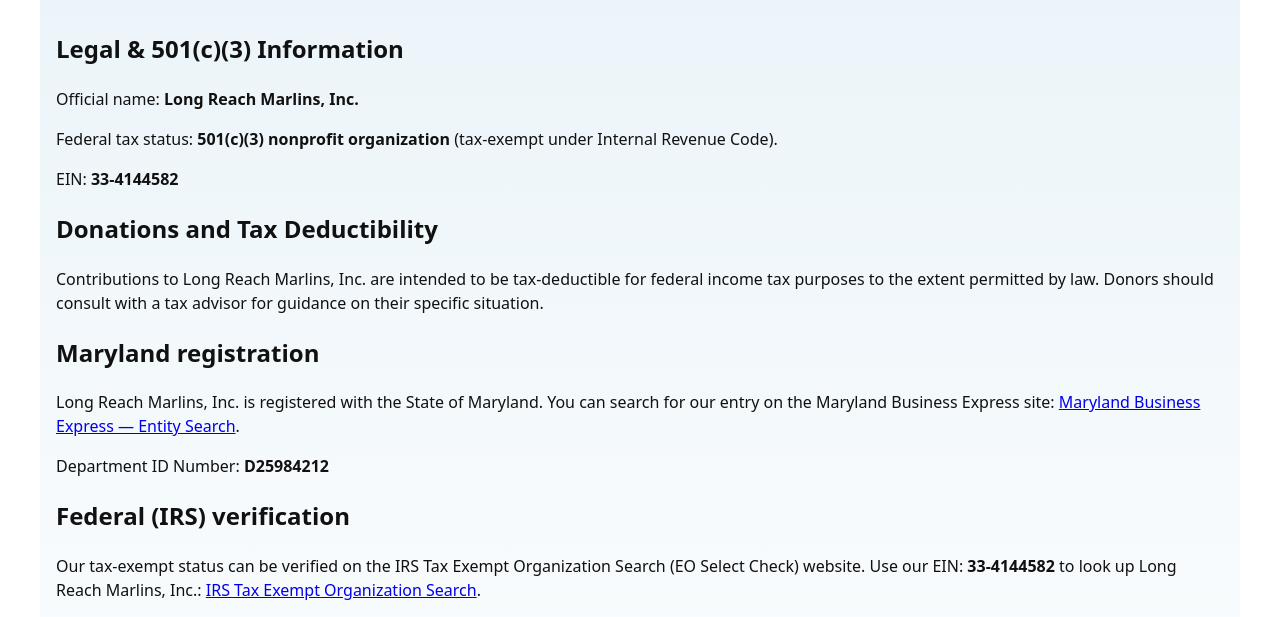
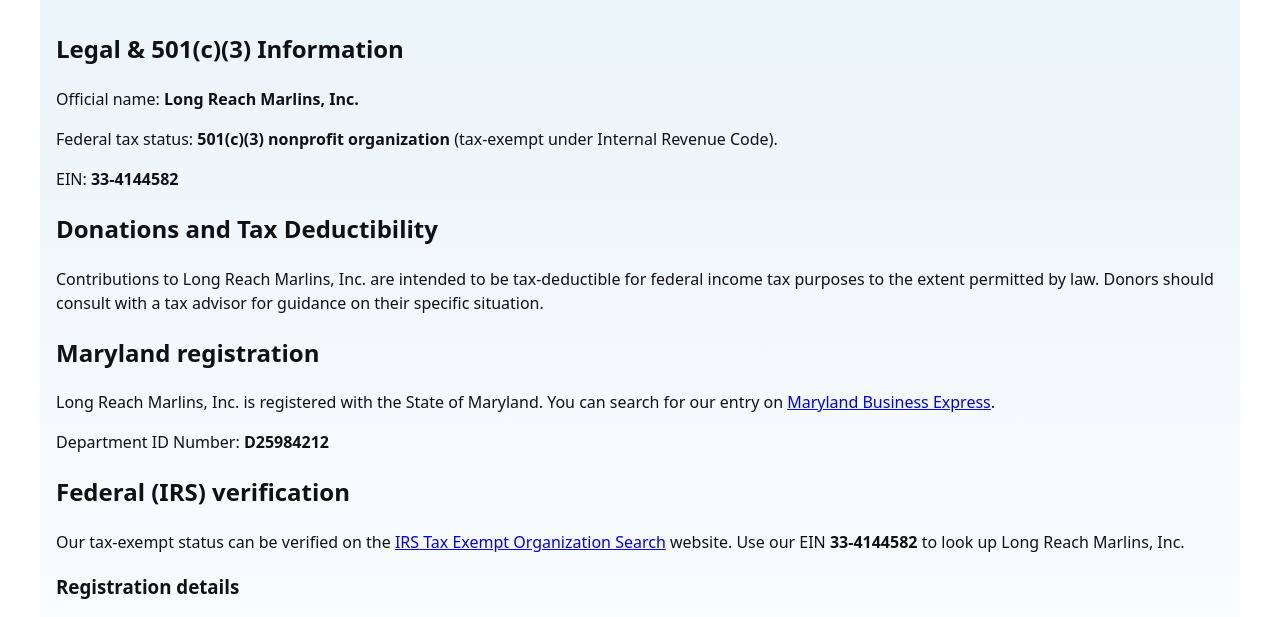
Before and after one commit to Long-Reach-Marlins/website, a plain HTML site: page src/legal.html in a window 1280 px wide. Shown: the part 94-711 px from the top of the page. Drawn offline with Linux system fonts and the light colour scheme.

Commit message:
Simplify copy

```diff
--- a/src/legal.html
+++ b/src/legal.html
@@ -46,8 +46,8 @@
 
         <h2>Maryland registration</h2>
         <p>
-          Long Reach Marlins, Inc. is registered with the State of Maryland. You can search for our entry on the Maryland Business
-          Express site: <a href="https://egov.maryland.gov/BusinessExpress/EntitySearch/Search" target="_blank" rel="noopener">Maryland Business Express — Entity Search</a>.
+          Long Reach Marlins, Inc. is registered with the State of Maryland. You can search for our entry on
+          <a href="https://egov.maryland.gov/BusinessExpress/EntitySearch/Search" target="_blank" rel="noopener">Maryland Business Express</a>.
         </p>
         <p>
           Department ID Number: <strong>D25984212</strong>
@@ -55,8 +55,8 @@
 
         <h2>Federal (IRS) verification</h2>
         <p>
-          Our tax-exempt status can be verified on the IRS Tax Exempt Organization Search (EO Select Check) website. Use our
-          EIN: <strong>33-4144582</strong> to look up Long Reach Marlins, Inc.: <a href="https://apps.irs.gov/app/eos/" target="_blank" rel="noopener">IRS Tax Exempt Organization Search</a>.
+          Our tax-exempt status can be verified on the <a href="https://apps.irs.gov/app/eos/" target="_blank" rel="noopener">IRS Tax Exempt Organization Search</a> website.
+          Use our EIN <strong>33-4144582</strong> to look up Long Reach Marlins, Inc.
         </p>
 
         <h3>Registration details</h3>
```
